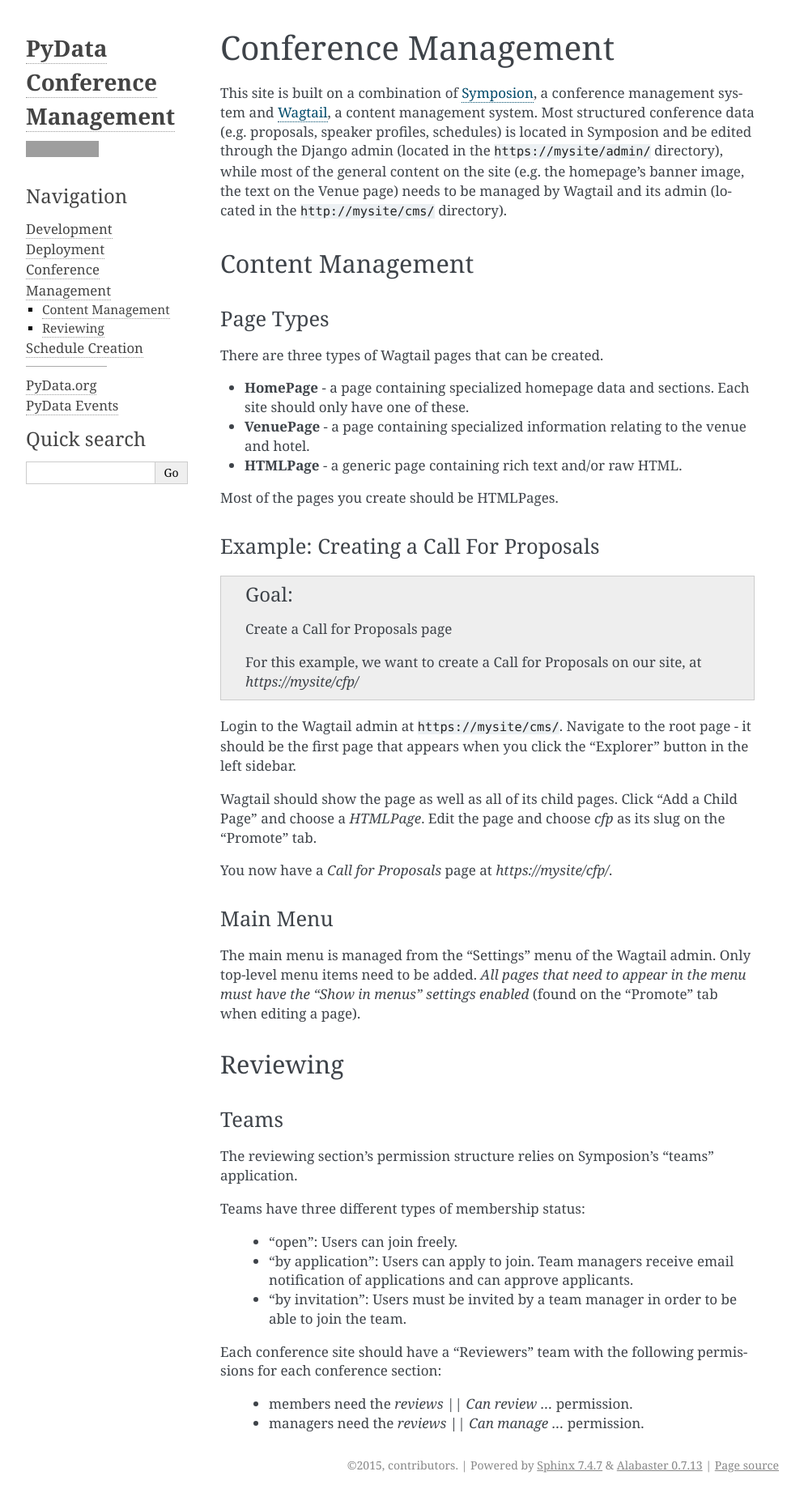
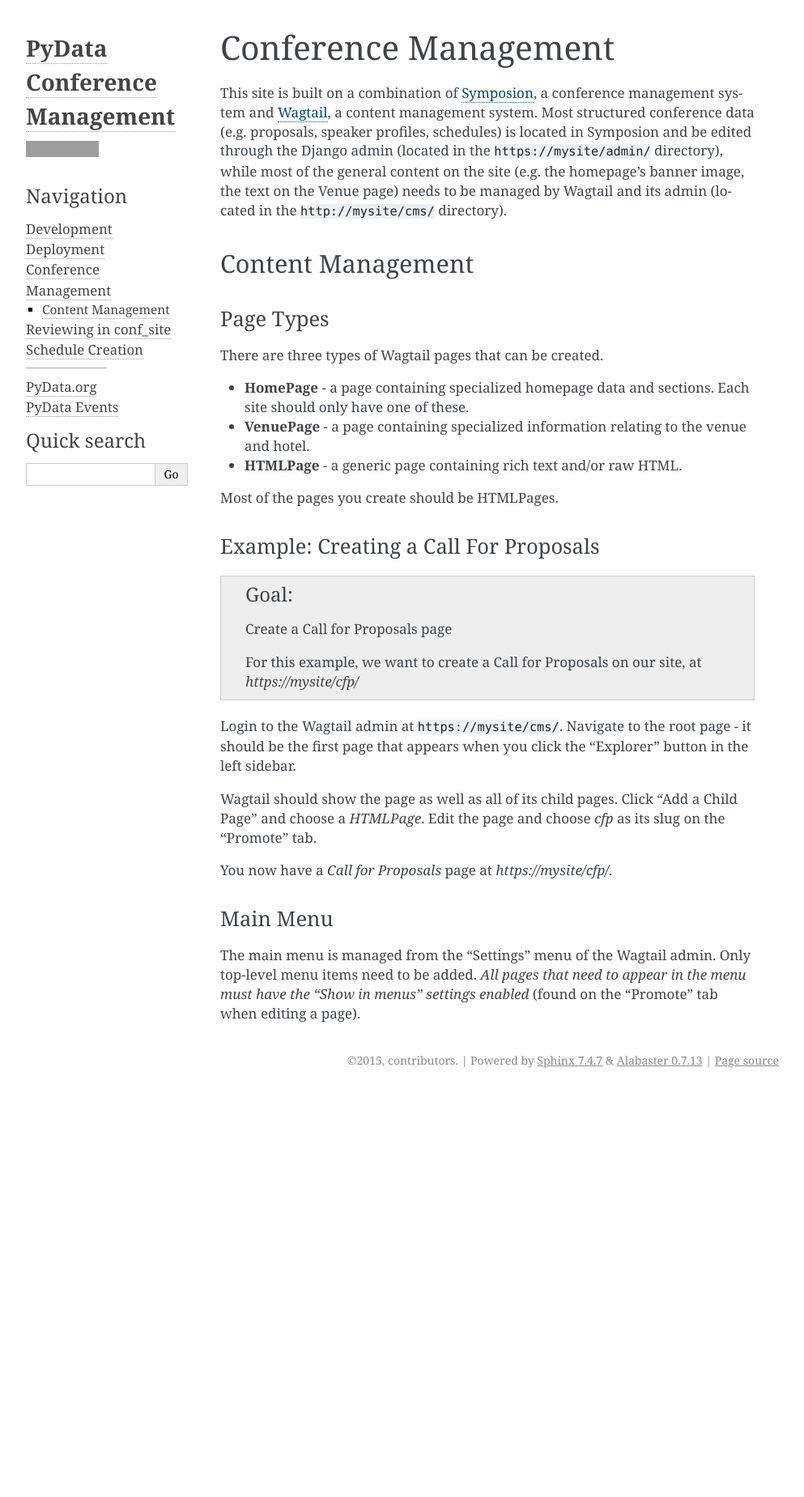
Before and after one commit to pydata/conf_site, a Sphinx documentation site: the page built from docs/source/management.rst, in a window 1280 px wide. Shown: the whole page at 81% size, without its empty margins (148-1141 px from the left). Built offline with Sphinx 7.4.7, drawn with Linux system fonts in a browser that asks for light colours; after the commit the page ends 1349 px from its top, so only the background shows below that; grey boxes are pictures that could not be loaded.

Commit message:
Update documentation on reviewing system.
Update reviewing documentation so that it accurately conveys the
practices and limitations of the new reviewing system.

```diff
--- a/docs/source/index.rst
+++ b/docs/source/index.rst
@@ -14,6 +14,7 @@
    development
    deployment
    management
+   reviewing
    schedule-creation
 
 
--- a/docs/source/management.rst
+++ b/docs/source/management.rst
@@ -59,26 +59,3 @@
 top-level menu items need to be added. *All pages that need to appear in the
 menu must have the "Show in menus" settings enabled* (found on the
 "Promote" tab when editing a page).
-
-Reviewing
----------
-
-Teams
-~~~~~
-
-The reviewing section's permission structure relies on Symposion's "teams"
-application.
-
-Teams have three different types of membership status:
-
-  - "open": Users can join freely.
-  - "by application": Users can apply to join. Team managers receive
-    email notification of applications and can approve applicants.
-  - "by invitation": Users must be invited by a team manager in order
-    to be able to join the team.
-
-Each conference site should have a "Reviewers" team with the following
-permissions for each conference section:
-
-  - members need the `reviews || Can review ...` permission.
-  - managers need the `reviews || Can manage ...` permission.
```
Also changed, not shown: docs/source/reviewing.rst (added, +41 -0 lines).
